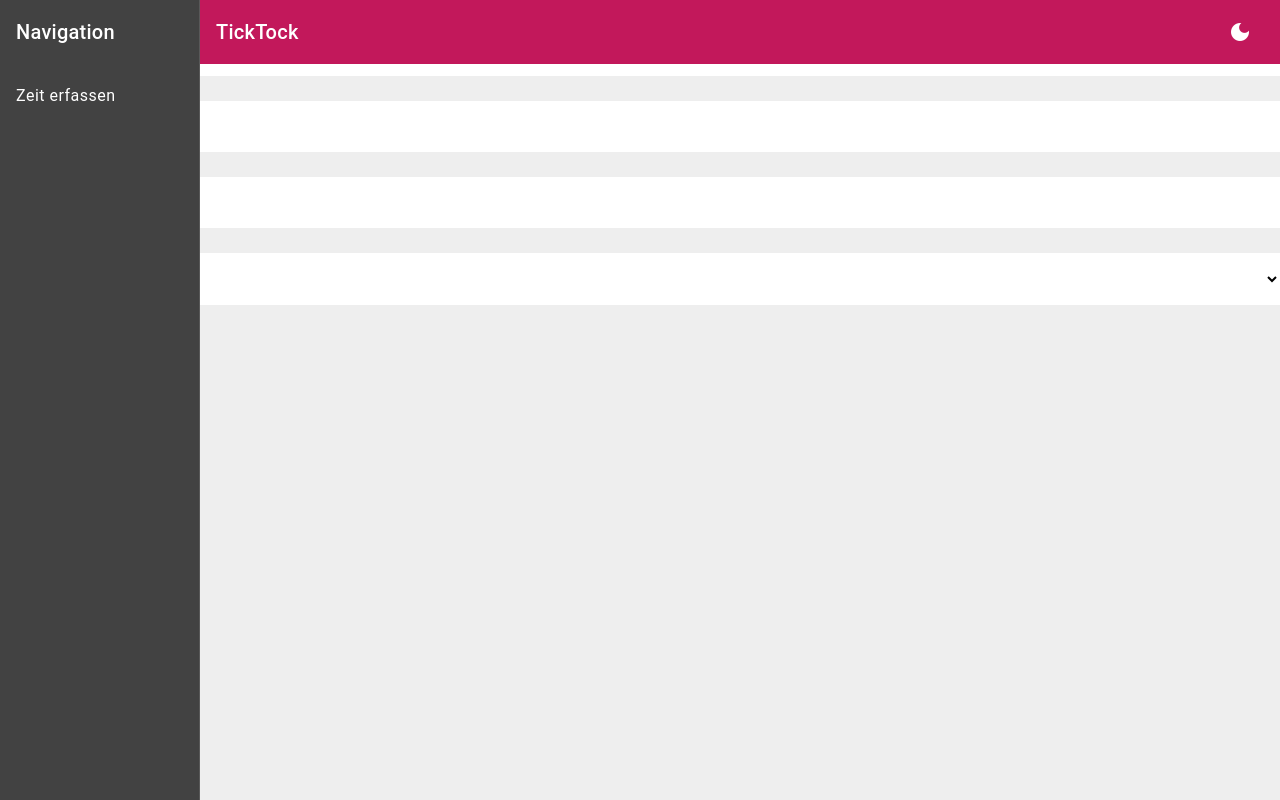
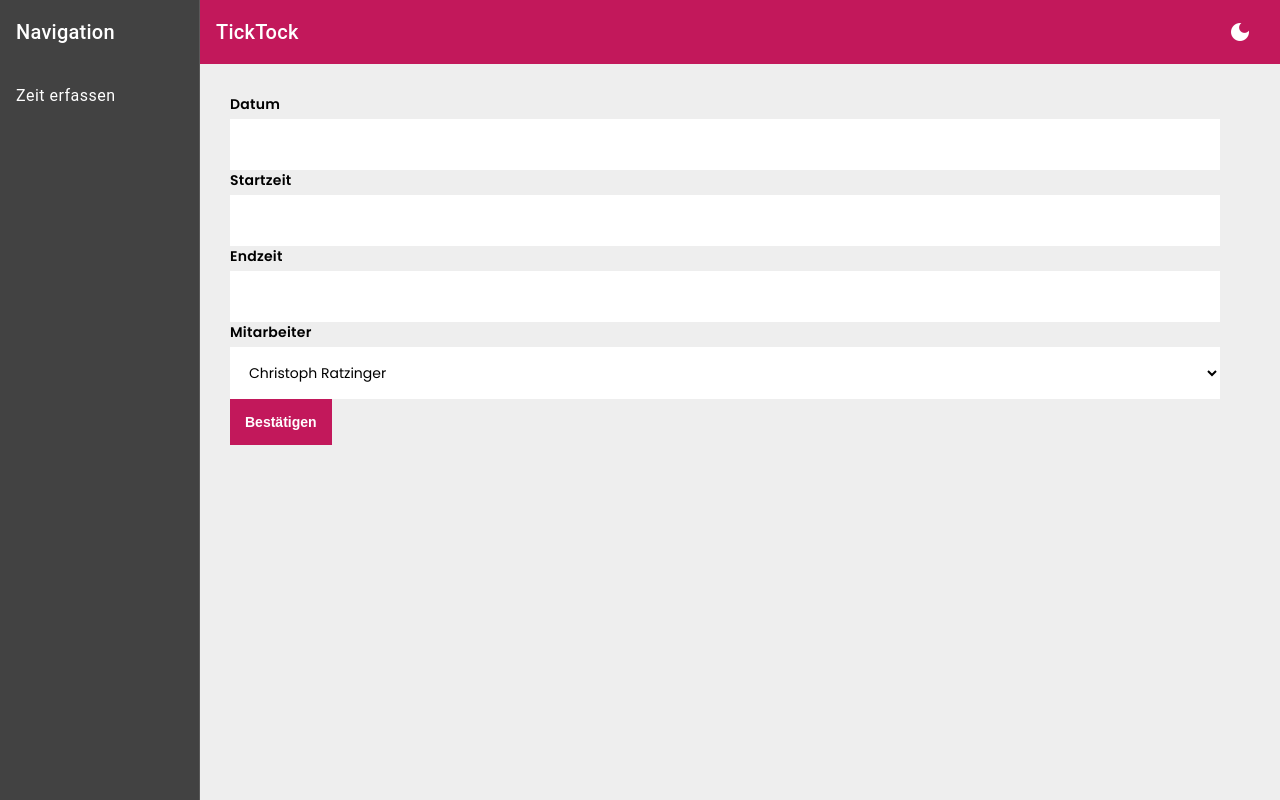
Before and after one commit to fabiannaglo/T6_PWA, an Angular app: page /eingabe in a window 1280 px wide. Built offline with nearby package versions, Linux system fonts and the light colour scheme.

Commit message:
Style-Anpassung

```diff
--- a/src/app/app.component.html
+++ b/src/app/app.component.html
@@ -1,3 +1,7 @@
 <app-nav></app-nav>
 
-<router-outlet></router-outlet>
+<main>
+    <div class="container">
+        <router-outlet></router-outlet>
+    </div>
+</main>
--- a/src/app/app.component.scss
+++ b/src/app/app.component.scss
@@ -0,0 +1,7 @@
+main{
+    padding:94px 30px 94px 200px;
+
+    .container{
+        padding:0 30px;
+    }
+}
```
